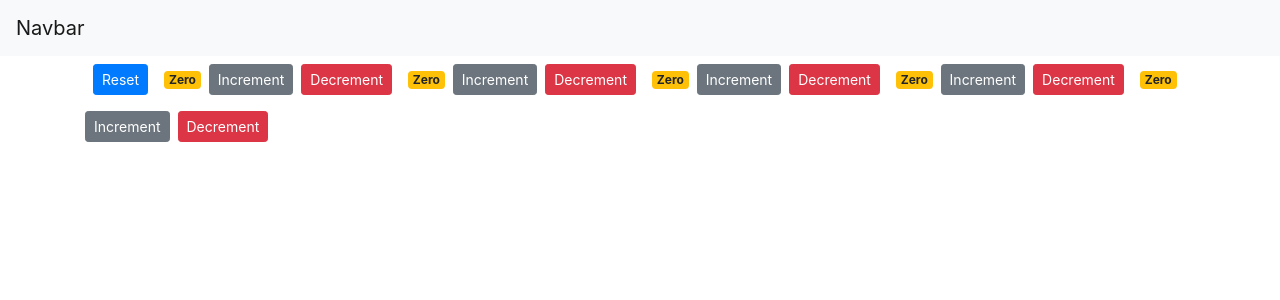
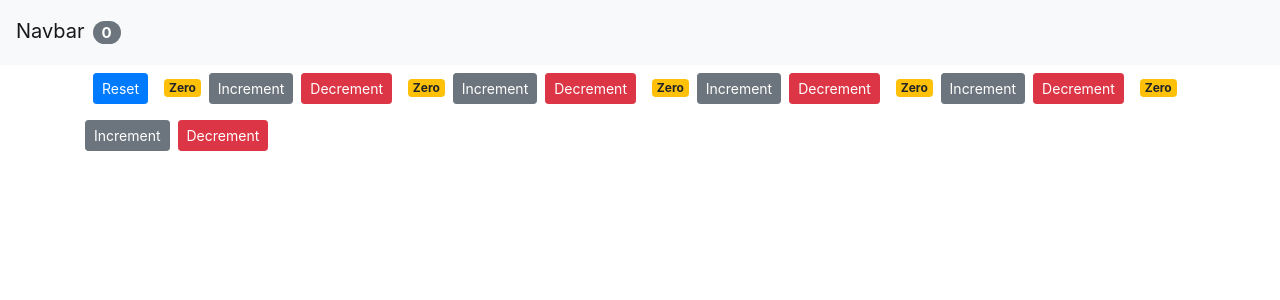
Before and after one commit to kapiljhajhria/counter_app, a React (Create React App) app: page / in a window 1280 px wide. Shown: the top 300 px of the page. Built offline with nearby package versions, Linux system fonts and the light colour scheme.

Commit message:
added cart like counter in navbar

```diff
--- a/src/App.js
+++ b/src/App.js
@@ -32,7 +32,7 @@
     return (
         <React.Fragment
         >
-            <NavBar/>
+            <NavBar totalCounters={counters.filter(c=>c.value>0).length}/>
             <main className="container">
                 <Counters
                     counters={counters}
--- a/src/components/navbar.jsx
+++ b/src/components/navbar.jsx
@@ -1,10 +1,16 @@
-import React,{Component} from "react";
+import React, {Component} from "react";
 
-export default class NavBar extends Component{
+export default class NavBar extends Component {
     render() {
         return (
             <nav className="navbar navbar-light bg-light">
-                <a className="navbar-brand" href="#">Navbar</a>
+                <a className="navbar-brand" href="#">
+                    Navbar
+                    <span className="badge badge-pill badge-secondary m-2">
+                        {this.props.totalCounters}
+                    </span>
+                </a>
+
             </nav>
         );
     }
```
